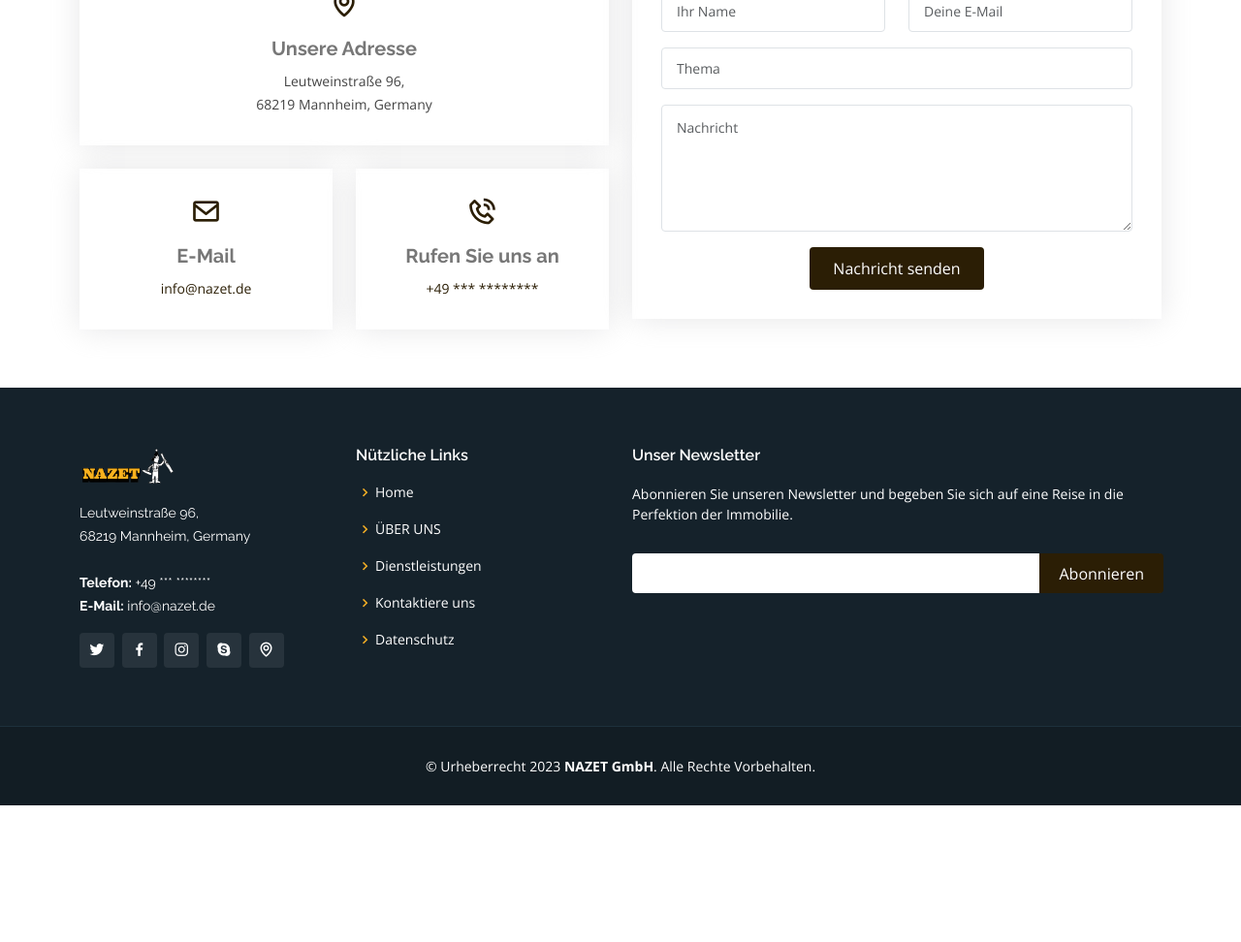
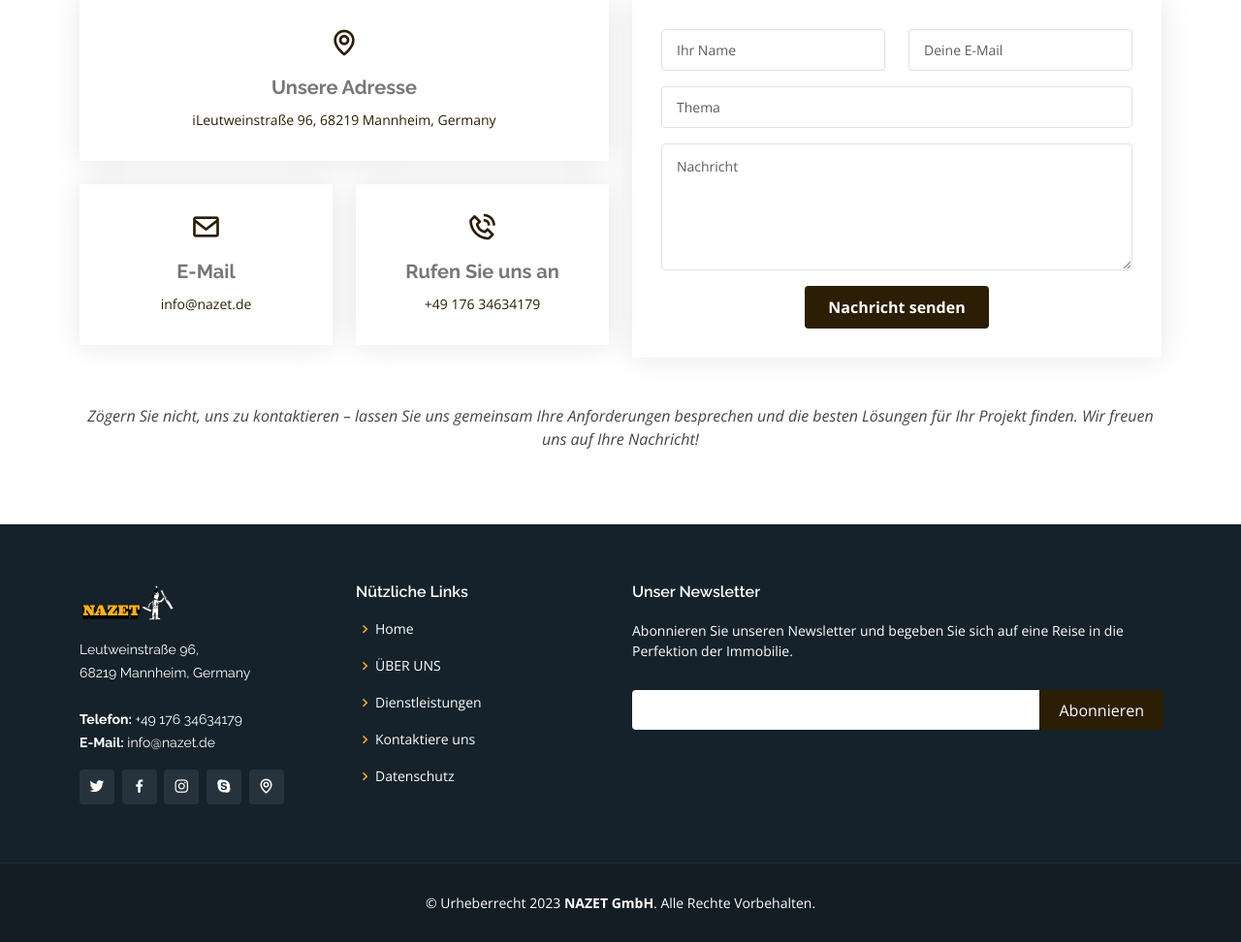
Before and after one commit to PeterBassemYoussef/NAZET, a PHP site: page /phpmail/ in a window 1280 px wide. Shown: the part 5456-6428 px from the top of the page at 97% size. Before the commit the page ends 6287 px from the top, so only its background shows below. Run offline with PHP 8.4, Linux system fonts and the light colour scheme.

Commit message:
Refactor the "Contact Us" section.

```diff
--- a/assets/css/style.css
+++ b/assets/css/style.css
@@ -1362,7 +1362,7 @@ section {
 
 .contact .php-email-form .sent-message {
   display: none;
-  color: #fff;
+  color: #000;
   background: #18d26e;
   text-align: center;
   padding: 15px;
@@ -1416,10 +1416,12 @@ section {
   color: #fff;
   transition: 0.4s;
   border-radius: 4px;
+  font-weight: bold;
 }
 
 .contact .php-email-form button[type=submit]:hover {
   background: #f8b125;
+  color: #2b1e05;
 }
 
 @keyframes animate-loading {
--- a/datenschutz.php
+++ b/datenschutz.php
@@ -159,7 +159,7 @@ if ($currentLanguage === "en") {
               <div class="info-box mt-4">
                 <i class="bx bx-phone-call"></i>
                 <h3><?php echo $translations["Call Us"]; ?></h3>
-                <p><a href="tel:49***********">+49 *** ********</a></p>
+                <p><a href="tel:4917634634179">+49 176 34634179</a></p>
               </div>
             </div>
           </div>
@@ -210,7 +210,7 @@ if ($currentLanguage === "en") {
               <p>
                 Leutweinstraße 96, <br>
                 68219 Mannheim, Germany<br><br>
-                <strong><?php echo $translations["Phone"]; ?>:</strong> <a href="tel:49***********"> +49 *** ********</a>
+                <strong><?php echo $translations["Phone"]; ?>:</strong> <a href="tel:4917634634179"> +49 176 34634179</a>
                 <br>
                 <strong><?php echo $translations["Email"]; ?>:</strong><a href="mailto:info@nazet.de"> info@nazet.de</a>
                 <br>
--- a/index.php
+++ b/index.php
@@ -715,10 +715,12 @@ if ($currentLanguage === "en") {
     <section id="contact" class="contact">
       <div class="container" data-aos="fade-up"">
 
-    <div class=" section-title">
-        <h2><?php echo $translations["Contact"]; ?></h2>
-        <p><?php echo $translations["Contact Us"]; ?></p>
+      <div class=" section-title pb-2">
+        <h2><?php echo $translations["Contact Us"]; ?></h2>
+        <p><?php echo $translations["contactTitle"]; ?></p>
       </div>
+
+      <p class="fst-italic mb-4"><?php echo $translations["contactBeginning"]; ?></p>
 
       <div id="map" class="map">
         <iframe src="https://www.google.com/maps/embed?pb=!1m18!1m12!1m3!1d2595.3867051488055!2d8.5261873!3d49.4205027!2m3!1f0!2f0!3f0!3m2!1i1024!2i768!4f13.1!3m3!1m2!1s0x4797c8f6f4bd89b5%3A0x898e2bca8ac38d3c!2sLeutweinstra%C3%9Fe%2096%2C%2068219%20Mannheim%2C%20Germany!5e0!3m2!1sen!2seg!4v1731325355420!5m2!1sen!2seg" width="100%" height="300" style="border:0;" allowfullscreen="" loading="lazy" referrerpolicy="no-referrer-when-downgrade"></iframe>
@@ -727,13 +729,14 @@ if ($currentLanguage === "en") {
       <div class="row">
 
         <div class="col-lg-6">
-
           <div class="row">
             <div class="col-md-12">
               <div class="info-box">
                 <i class="bx bx-map"></i>
                 <h3><?php echo $translations["Our Address"]; ?></h3>
-                <p>Leutweinstraße 96, <br>68219 Mannheim, Germany</p>
+                <p>
+                  <a href="https://maps.app.goo.gl/Dv1Ybk2VioSjvkKr9">iLeutweinstraße 96, 68219 Mannheim, Germany</a>
+                </p>
               </div>
             </div>
             <div class="col-md-6">
@@ -749,11 +752,10 @@ if ($currentLanguage === "en") {
               <div class="info-box mt-4">
                 <i class="bx bx-phone-call"></i>
                 <h3><?php echo $translations["Call Us"]; ?></h3>
-                <p><a href="tel:49***********">+49 *** ********</a></p>
+                <p><a href="tel:4917634634179">+49 176 34634179</a></p>
               </div>
             </div>
           </div>
-
         </div>
 
         <div class="col-lg-6 mt-4 mt-lg-0">
@@ -781,6 +783,10 @@ if ($currentLanguage === "en") {
           </form>
         </div>
 
+        <div class="col-lg-12 mt-5">
+          <p class="fst-italic text-center"><?php echo $translations["contactEnd"]; ?></p>
+        </div>
+
       </div>
 
       </div>
@@ -800,7 +806,7 @@ if ($currentLanguage === "en") {
               <p>
                 Leutweinstraße 96, <br>
                 68219 Mannheim, Germany<br><br>
-                <strong><?php echo $translations["Phone"]; ?>:</strong> <a href="tel:49***********"> +49 *** ********</a>
+                <strong><?php echo $translations["Phone"]; ?>:</strong> <a href="tel:4917634634179"> +49 176 34634179</a>
                 <br>
                 <strong><?php echo $translations["Email"]; ?>:</strong><a href="mailto:info@nazet.de"> info@nazet.de</a>
                 <br>
--- a/lang/de.php
+++ b/lang/de.php
@@ -91,6 +91,9 @@ $translations = [
 
     "serviceClosingText" => "Mit NAZET GmbH erhalten Sie nicht nur Fachwissen und Erfahrung, sondern auch maßgeschneiderte Lösungen, die Ihr Bauprojekt auf das nächste Level heben. Vertrauen Sie auf unsere Expertise für langlebige und effiziente Estrich- und Dämmarbeiten.",
 
+    "contactTitle" => "Ihr Projekt ist bei uns in guten Händen!",
+    "contactBeginning" => "Wir freuen uns darauf, Ihnen mit unserem Fachwissen und unseren maßgeschneiderten Lösungen für Estrichbau und Dämmung weiterzuhelfen. Ob Sie Beratung benötigen oder ein Angebot für Ihr Bauvorhaben einholen möchten, unser Team steht Ihnen gerne zur Verfügung.",
+
     "Contact" => "Kontakt",
     "Our Address" => "Unsere Adresse",
     "Email" => "E-Mail",
@@ -105,6 +108,8 @@ $translations = [
     "There was an error in sending your message" => "Beim Senden Ihrer Nachricht ist ein Fehler aufgetreten.",
     "Your message has been sent. Thank you" => "Ihre Nachricht wurde gesendet. Danke schön!",
     "Send Message" => "Nachricht senden",
+
+    "contactEnd" => "Zögern Sie nicht, uns zu kontaktieren – lassen Sie uns gemeinsam Ihre Anforderungen besprechen und die besten Lösungen für Ihr Projekt finden. Wir freuen uns auf Ihre Nachricht!",
 
     "Our Newsletter" => "Unser Newsletter",
     "Subscribe to our newsletter" => "Abonnieren Sie unseren Newsletter und begeben Sie sich auf eine Reise in die Perfektion der Immobilie.",
@@ -164,7 +169,7 @@ Kontakt:<br>
 Web: www.nazet.de<br>
 <br>
 E-Mail: info@nazet.de <br>
-Tel.: +49 *** ********<br>
+Tel.: +49 176 34634179<br>
 <br>
 <br>
 Verantwortliche Stelle ist die natürliche oder juristische Person, die allein oder gemeinsam mit anderen über die Zwecke und Mittel der Verarbeitung von personenbezogenen Daten (z. B. Namen, E-Mail-Adressen o. Ä.) entscheidet.<br>
--- a/partials/wpp-mobile.php
+++ b/partials/wpp-mobile.php
@@ -567,7 +567,7 @@
 
 <!-- wpp-btn-mobile -->
 <div class="phone-call cbh-phone cbh-green cbh-show  cbh-static" id="clbh_phone_div" style="">
-    <a id="WhatsApp-button" href="https://wa.me/+49***********" target="_blank" class="phoneJs" title="WhatsApp">
+    <a id="WhatsApp-button" href="https://wa.me/+4917634634179" target="_blank" class="phoneJs" title="WhatsApp">
         <div class="cbh-ph-circle"></div>
         <div class="cbh-ph-circle-fill"></div>
         <div class="cbh-ph-img-circle1"></div>
```
Also changed, not shown: forms/contact.php (+3 -4 lines), lang/en.php (+6 -1 lines).
